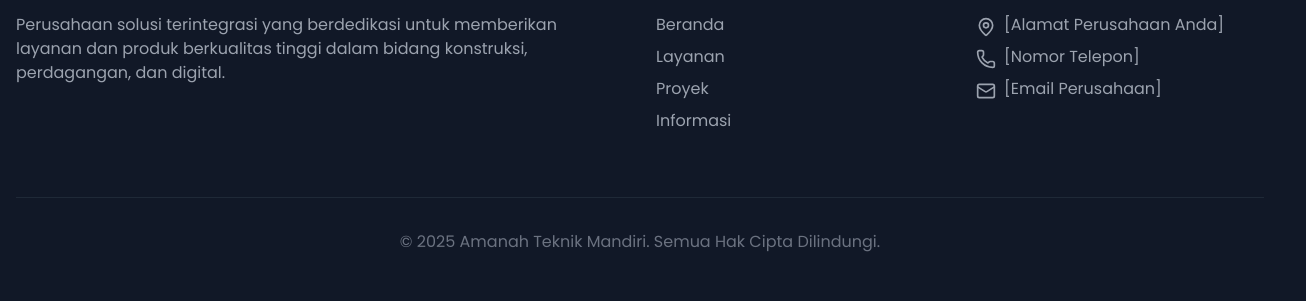
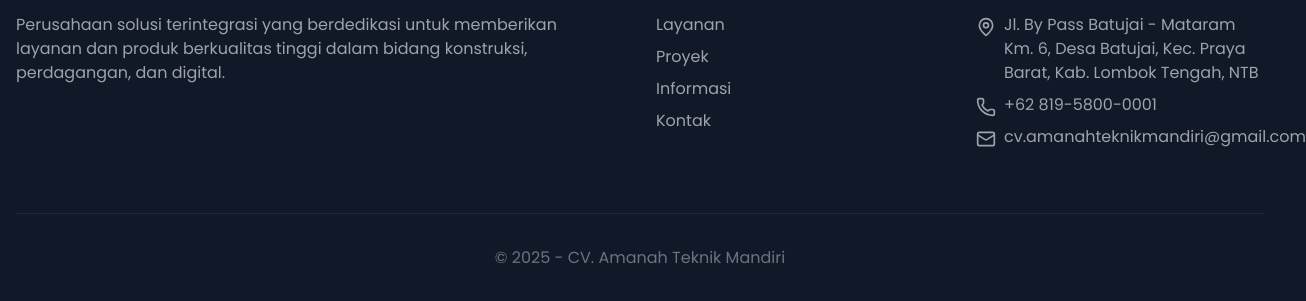
Before and after one commit to cv-atm/cv-atm.github.io, a plain HTML site: page kontak.html in a window 1280 px wide. Shown: the part 2393-2694 px from the top of the page, 1306 px wide, since content can reach past the window. Drawn offline with nearby package versions, Linux system fonts and the light colour scheme.

Commit message:
Update kontak.html

```diff
--- a/kontak.html
+++ b/kontak.html
@@ -129,7 +129,7 @@
                 <div class="grid lg:grid-cols-5 gap-12">
                     <!-- Contact Info -->
                     <div class="lg:col-span-2 reveal">
-                        <h2 class="text-3xl font-bold text-white mb-6">Informasi Kontak</h2>
+                        <h2 class="text-3xl font-bold text-white mb-6">Informasi</h2>
                         <p class="text-gray-400 mb-8">Gunakan informasi di bawah ini untuk menghubungi kami melalui telepon, email, atau kunjungi kantor kami secara langsung.</p>
 
                         <div class="space-y-6">
@@ -157,7 +157,7 @@
                             <div class="flex items-start gap-4">
                                 <i data-lucide="message-circle" class="w-8 h-8 text-amber-400 mt-1 flex-shrink-0"></i>
                                 <div>
-                                    <h3 class="text-xl font-semibold text-white">WhatsApp)</h3>
+                                    <h3 class="text-xl font-semibold text-white">WhatsApp</h3>
                                     <a href="https://wa.me/6281234567890" target="_blank" class="text-gray-400 hover:text-amber-400 transition">+62 819-5800-0001</a>
                                 </div>
                             </div>
@@ -175,7 +175,7 @@
 
                     <!-- Contact Form -->
                     <div class="lg:col-span-3 bg-gray-800 p-8 rounded-lg reveal">
-                        <h2 class="text-3xl font-bold text-white mb-6">Kirim Pesan</h2>
+                        <h2 class="text-3xl font-bold text-white mb-6">Pesan</h2>
                         <form action="#" method="POST">
                             <div class="grid grid-cols-1 sm:grid-cols-2 gap-6 mb-6">
                                 <div>
@@ -206,14 +206,14 @@
 
         <!-- Map Section -->
         <section class="map-container reveal">
-            <iframe src="https://goo.gl/maps/v1kafaCGT84rRG5ZA" width="100%" height="450" style="border:0;" allowfullscreen="" loading="lazy" referrerpolicy="no-referrer-when-downgrade"></iframe>
+            <iframe src="https://maps.google.com/?cid=1009615930761534448&g_mp=Cidnb29nbGUubWFwcy5wbGFjZXMudjEuUGxhY2VzLlNlYXJjaFRleHQ" width="100%" height="450" style="border:0;" allowfullscreen="" loading="lazy" referrerpolicy="no-referrer-when-downgrade"></iframe>
         </section>
 
         <!-- FAQ Section -->
         <section class="py-24 bg-gray-800">
             <div class="container mx-auto px-4">
                 <div class="text-center mb-16 reveal">
-                    <h2 class="text-4xl md:text-5xl font-bold text-white">Pertanyaan Umum)</h2>
+                    <h2 class="text-4xl md:text-5xl font-bold text-white">Pertanyaan Umum</h2>
                     <p class="mt-4 text-lg text-gray-400 max-w-2xl mx-auto">Temukan jawaban cepat untuk pertanyaan yang paling sering diajukan.</p>
                 </div>
                 <div class="max-w-3xl mx-auto space-y-4">
@@ -257,30 +257,33 @@
     <footer class="bg-gray-900 border-t border-gray-800">
         <div class="container mx-auto px-4 py-16">
             <div class="grid grid-cols-1 md:grid-cols-4 gap-8">
+                <!-- About -->
                 <div class="col-span-1 md:col-span-2">
                     <h3 class="text-xl font-bold text-white mb-4">Amanah Teknik Mandiri</h3>
                     <p class="text-gray-400 pr-8">Perusahaan solusi terintegrasi yang berdedikasi untuk memberikan layanan dan produk berkualitas tinggi dalam bidang konstruksi, perdagangan, dan digital.</p>
                 </div>
+                <!-- Quick Links -->
                 <div>
                     <h3 class="text-lg font-semibold text-white mb-4">Tautan Cepat</h3>
                     <ul class="space-y-2">
-                         <li><a href="index.html" class="text-gray-400 hover:text-amber-400 transition">Beranda</a></li>
-                        <li><a href="layanan.html" class="text-gray-400 hover:text-amber-400 transition">Layanan</a></li>
-                        <li><a href="proyek.html" class="text-gray-400 hover:text-amber-400 transition">Proyek</a></li>
-                        <li><a href="informasi.html" class="text-gray-400 hover:text-amber-400 transition">Informasi</a></li>
+                        <li><a href="/layanan" class="text-gray-400 hover:text-amber-400 transition">Layanan</a></li>
+                        <li><a href="/proyek" class="text-gray-400 hover:text-amber-400 transition">Proyek</a></li>
+                        <li><a href="/informasi" class="text-gray-400 hover:text-amber-400 transition">Informasi</a></li>
+                        <li><a href="/kontak" class="text-gray-400 hover:text-amber-400 transition">Kontak</a></li>
                     </ul>
                 </div>
+                <!-- Contact -->
                 <div>
                     <h3 class="text-lg font-semibold text-white mb-4">Hubungi Kami</h3>
                     <ul class="space-y-2 text-gray-400">
-                        <li class="flex items-start"><i data-lucide="map-pin" class="w-5 h-5 mr-2 mt-1 flex-shrink-0"></i> [Alamat Perusahaan Anda]</li>
-                        <li class="flex items-start"><i data-lucide="phone" class="w-5 h-5 mr-2 mt-1 flex-shrink-0"></i> [Nomor Telepon]</li>
-                        <li class="flex items-start"><i data-lucide="mail" class="w-5 h-5 mr-2 mt-1 flex-shrink-0"></i> [Email Perusahaan]</li>
+                        <li class="flex items-start"><i data-lucide="map-pin" class="w-5 h-5 mr-2 mt-1 flex-shrink-0"></i> Jl. By Pass Batujai - Mataram Km. 6, Desa Batujai, Kec. Praya Barat, Kab. Lombok Tengah, NTB</li>
+                        <li class="flex items-start"><i data-lucide="phone" class="w-5 h-5 mr-2 mt-1 flex-shrink-0"></i> +62 819-5800-0001</li>
+                        <li class="flex items-start"><i data-lucide="mail" class="w-5 h-5 mr-2 mt-1 flex-shrink-0"></i> cv.amanahteknikmandiri@gmail.com</li>
                     </ul>
                 </div>
             </div>
             <div class="mt-16 border-t border-gray-800 pt-8 text-center text-gray-500">
-                <p>&copy; <span id="year"></span> Amanah Teknik Mandiri. Semua Hak Cipta Dilindungi.</p>
+                <p>&copy; <span id="year"></span> - CV. Amanah Teknik Mandiri</p>
             </div>
         </div>
     </footer>
```
